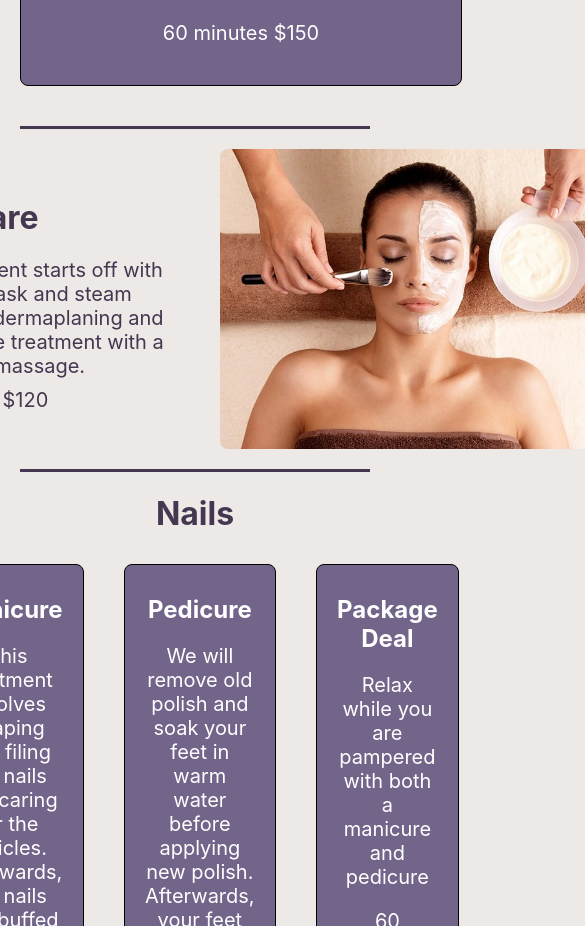
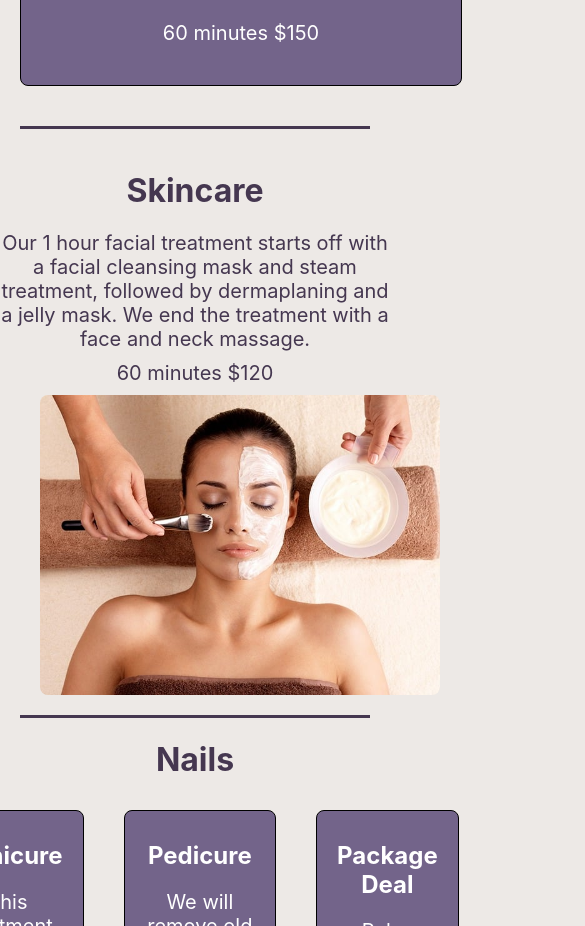
Before and after one commit to LaurenCummings/spa-project, a React (Vite) app: page / in a window 390 px wide. Shown: the part 3480-4406 px from the top of the page, 585 px wide, since content can reach past the window. Built offline with nearby package versions, Linux system fonts and the light colour scheme.

Commit message:
started making skincare responsive

```diff
--- a/src/css/Skincare.css
+++ b/src/css/Skincare.css
@@ -21,3 +21,13 @@
     margin-left: 50px;
     border-radius: 8px;
 }
+
+@media (max-width: 900px) {
+    .skincare {
+        flex-direction: column;
+    }
+
+    .skincare img {
+        margin-left: auto;
+    }
+}
```
